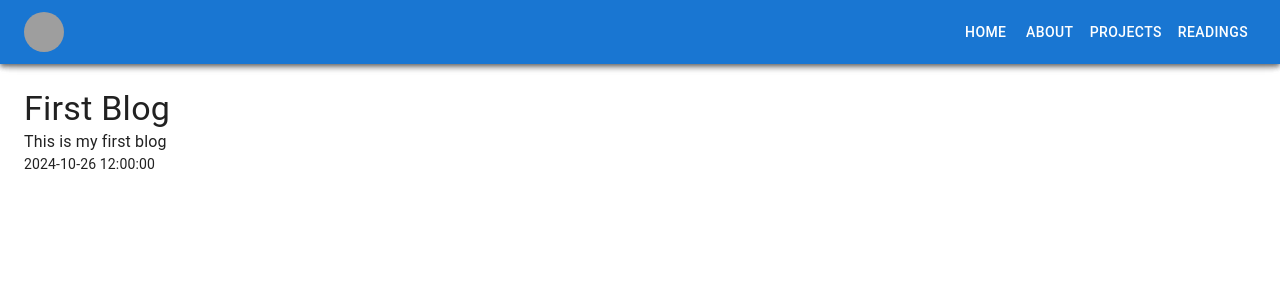
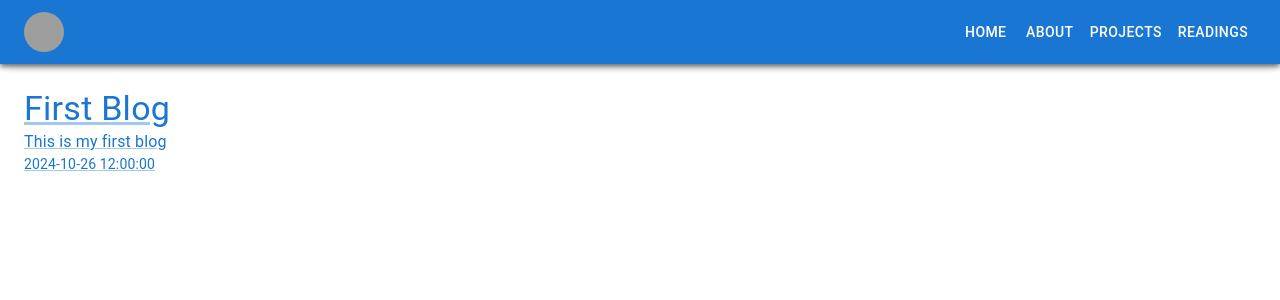
Before and after one commit to roger-mengqiu-chen/blog, a Next.js app: page / in a window 1280 px wide. Shown: the top 300 px of the page. Built offline with nearby package versions, Linux system fonts and the light colour scheme; grey boxes are pictures that could not be loaded.

Commit message:
make post clickable

```diff
--- a/src/components/post.tsx
+++ b/src/components/post.tsx
@@ -1,15 +1,17 @@
-import { Box, Typography } from "@mui/material";
+import { Box, Typography, Link } from "@mui/material";
 import { PostMetadata } from "@/utils/getPostMetadata";
 import React from "react";
 
 export const Post: React.FC<PostMetadata> = (post: PostMetadata) =>{
 
 	return (
-		<Box>
-			<Typography variant="h4">{post.title}</Typography>
-			<Typography variant="body1">{post.description}</Typography>
-			<Typography variant="body2">{post.time}</Typography>
-		</Box>
+		<Link href={`/blog/${post.slug}`}>
+			<Box>
+				<Typography variant="h4">{post.title}</Typography>
+				<Typography variant="body1">{post.description}</Typography>
+				<Typography variant="body2">{post.time}</Typography>
+			</Box>
+		</Link>
 	)
 }
 
```
